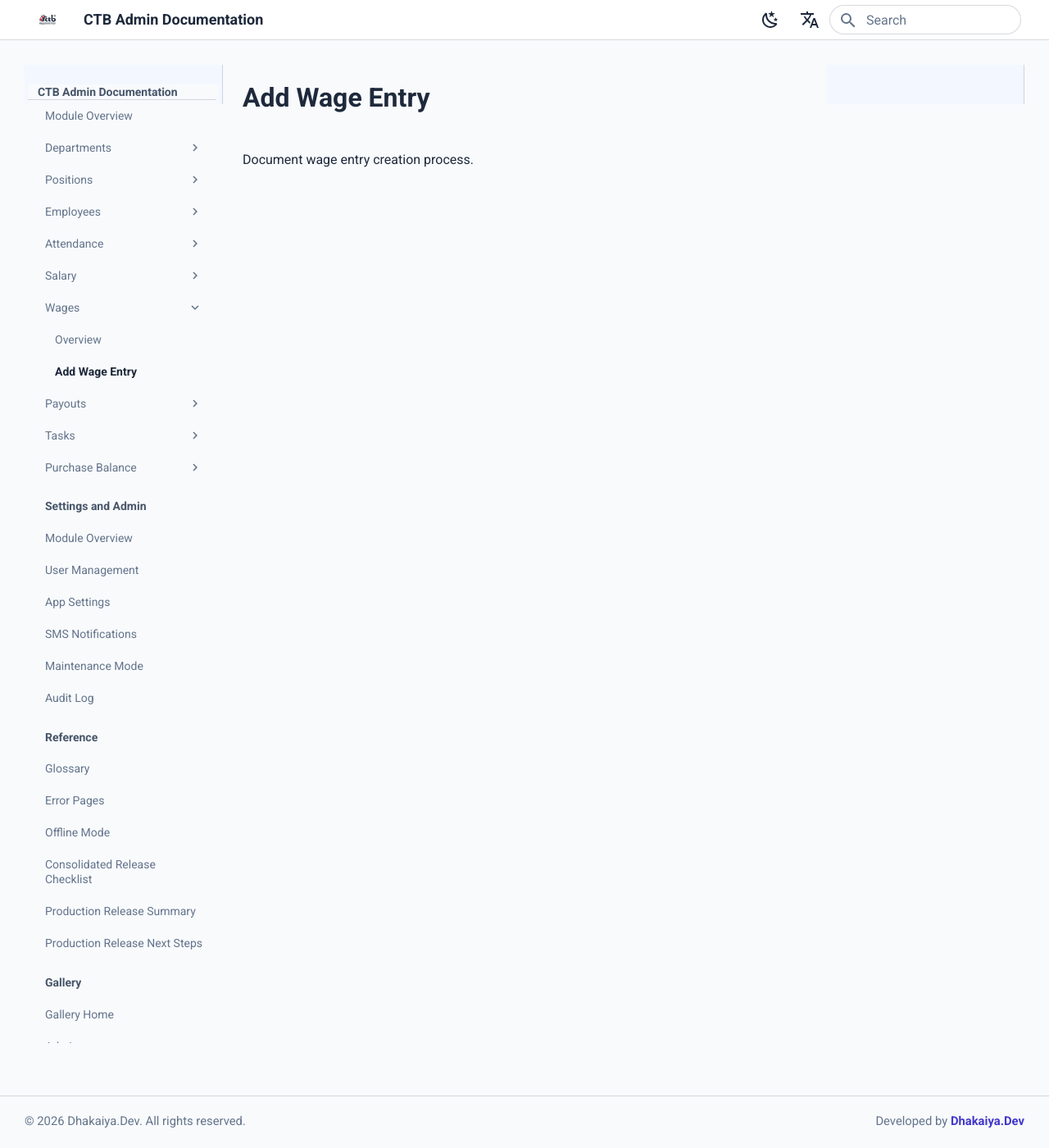
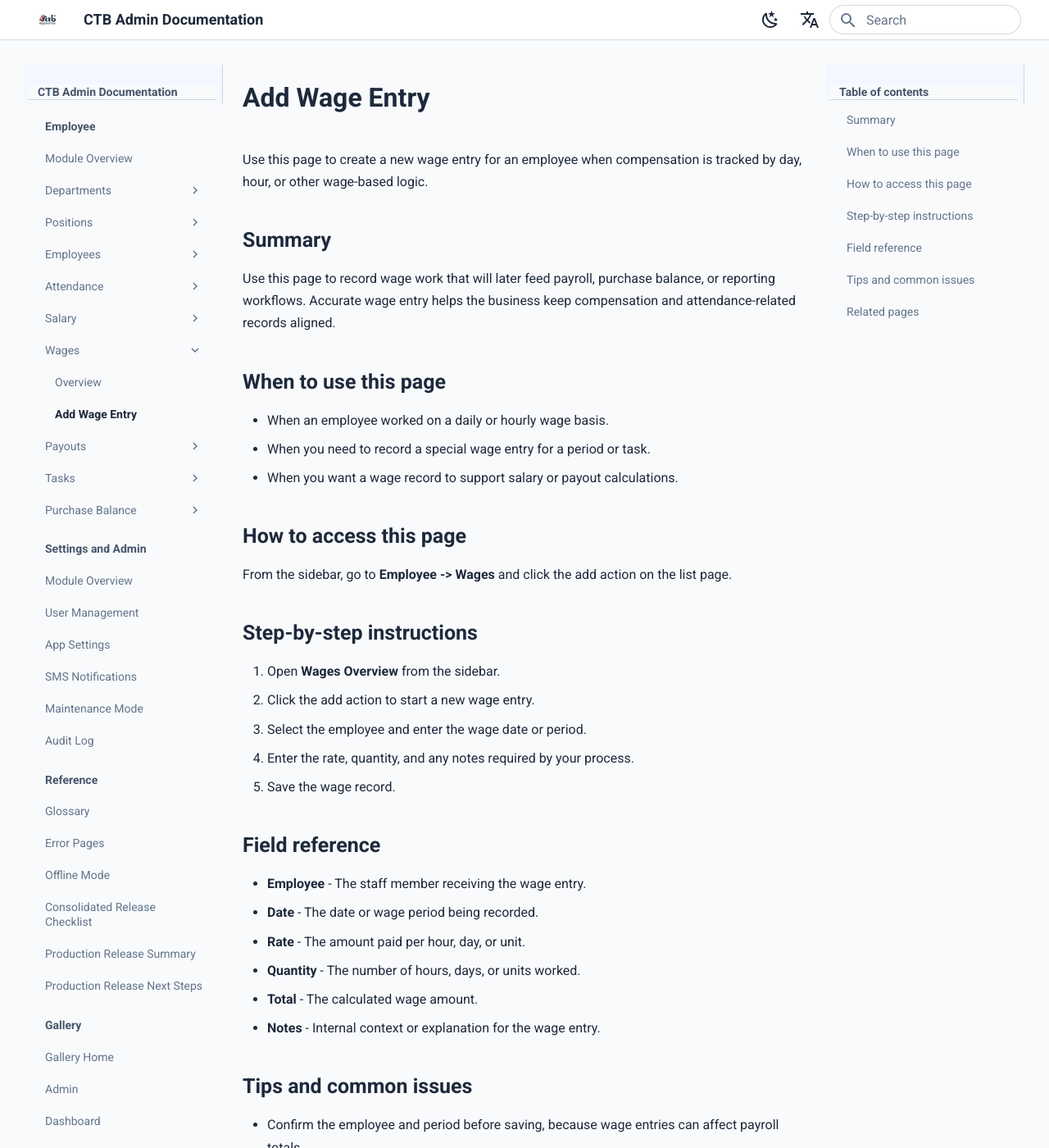
Before and after one commit to sharf-shawon/CTB2025.docs, an MkDocs documentation site: the page built from docs/user-guide/04-employee/wages/add-wage-entry.md, in a window 1280 px wide and 1400 px high. Shown: the whole window at 82% size. Built offline with MkDocs 1.6.1 and Material for MkDocs 9.7.7, drawn with Linux system fonts in a browser that asks for light colours; comment, search, counter and statistics services are not loaded; some of the changed text lies outside the part shown.

Commit message:
feat: Enhance documentation for wage entry and overview pages; add follow-up TODOs for trade and employee modules

```diff
--- a/docs/user-guide/04-employee/wages/add-wage-entry.md
+++ b/docs/user-guide/04-employee/wages/add-wage-entry.md
@@ -1,3 +1,48 @@
 # Add Wage Entry
 
-Document wage entry creation process.
+Use this page to create a new wage entry for an employee when compensation is tracked by day, hour, or other wage-based logic.
+
+## Summary
+
+Use this page to record wage work that will later feed payroll, purchase balance, or reporting workflows. Accurate wage entry helps the business keep compensation and attendance-related records aligned.
+
+## When to use this page
+
+- When an employee worked on a daily or hourly wage basis.
+- When you need to record a special wage entry for a period or task.
+- When you want a wage record to support salary or payout calculations.
+
+## How to access this page
+
+From the sidebar, go to **Employee -> Wages** and click the add action on the list page.
+
+## Step-by-step instructions
+
+1. Open **Wages Overview** from the sidebar.
+1. Click the add action to start a new wage entry.
+1. Select the employee and enter the wage date or period.
+1. Enter the rate, quantity, and any notes required by your process.
+1. Save the wage record.
+
+## Field reference
+
+- **Employee** - The staff member receiving the wage entry.
+- **Date** - The date or wage period being recorded.
+- **Rate** - The amount paid per hour, day, or unit.
+- **Quantity** - The number of hours, days, or units worked.
+- **Total** - The calculated wage amount.
+- **Notes** - Internal context or explanation for the wage entry.
+
+<!-- TODO: Add a wage entry screenshot once the live form is captured. -->
+
+## Tips and common issues
+
+- Confirm the employee and period before saving, because wage entries can affect payroll totals.
+- Add notes when the wage entry is tied to special work or an exception.
+- Review the total carefully if the wage uses a custom rate or quantity.
+
+## Related pages
+
+- [Wages Overview](overview.md)
+- [Salary Overview](../salary/overview.md)
+- [Salary Detail](../salary/salary-detail.md)
```
Also changed, not shown: docs/user-guide/03-trade/checks/check-detail.md (+4 -22 lines), docs/user-guide/04-employee/wages/overview.md (+44 -1 lines), review/docs-follow-up-todos.md (added, +87 -0 lines), review/nav-coverage-report.md (deleted, +0 -29 lines).
